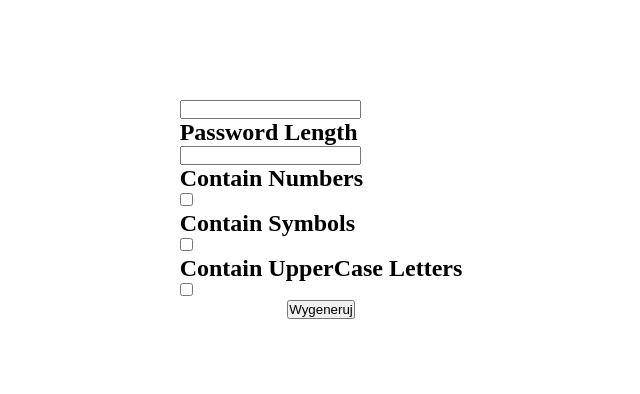
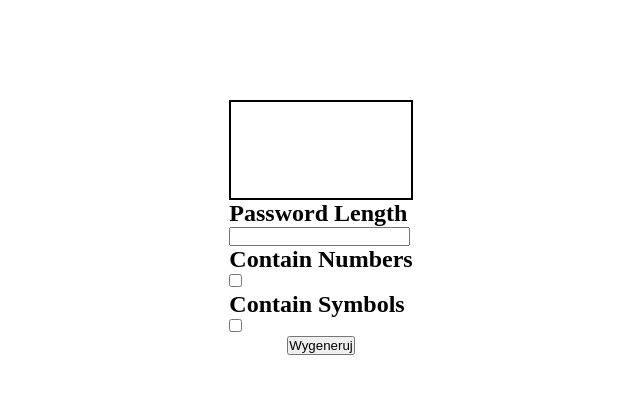
Before and after one commit to uhcats/Password-Generator-Javascript, a plain HTML site: page index.html in a window 1280 px wide. Both pictures are taken after a click on the button "Wygeneruj". Shown: the whole page, without its empty margins (319-959 px from the left). Drawn offline with Linux system fonts and the light colour scheme.

Commit message:
End script in script.js

```diff
--- a/index.html
+++ b/index.html
@@ -12,15 +12,13 @@
 <body>
   <div class='box'>
     <label>
-      <input type='text' id='text'>
+      <div id='text'></div>
       <h2>Password Length</h2>
       <input type='number' id='lengthNumber'>
       <h2>Contain Numbers</h2>
       <input type='checkbox' id='containNumber'>
       <h2>Contain Symbols</h2>
       <input type='checkbox' id='containSymbols'>
-      <h2>Contain UpperCase Letters</h2>
-      <input type='checkbox' id='ContainUpperCaseLetter'>
     </label>
     <button id='btn'>Wygeneruj</button>
   </div>
--- a/script.js
+++ b/script.js
@@ -1,33 +1,42 @@
 const lengthNumber = document.getElementById('lengthNumber');
 const containNumber = document.getElementById('containNumber');
 const containSymbols = document.getElementById('containSymbols');
+const text = document.getElementById('text');
+const btn = document.getElementById('btn');
 
-
-const textValue = text.value;
-let result = " ";
-const upperLetter = "QWERTYUIOPASDFGHJKLZXCVBNM";
+let result = "";
 const downLetter = "qwertyuiopasdfghjklzxcvbnm";
 const number = "0123456789";
 const symbols = '!@#$%^&*()_-=+';
 
-let passwordLength = lengthNumber.value;
+
 
 const SymbolsDownLetter = downLetter.concat(symbols);
 const NumberDownLetter = downLetter.concat(number);
 const SymbolsAndNumber = SymbolsDownLetter.concat(NumberDownLetter);
 
+btn.addEventListener('click', () => {
+  text.innerText = "";
+  result = "";
+  return checkChar()
+
+})
+
 
 function useTemplate(letter) {
-  for (let i = 0; i < passwordLength; i++) {
+  let passwordLength = lengthNumber.value;
+  for (let i = 0; i < passwordLength; i++)
     result += letter.charAt(Math.floor(Math.random() * letter.length));
-  }
-  console.log(result);
+  text.innerText = result;
 }
 
-if (containNumber.checked && containSymbols.checked === true) {
-  useTemplate(SymbolsAndNumber);
-} else if (containSymbols.checked) {
-  useTemplate(SymbolsDownLetter);
-} else if (containNumber.checked) {
-  useTemplate(NumberDownLetter);
+function checkChar() {
+  if (containNumber.checked && containSymbols.checked)
+    useTemplate(SymbolsAndNumber);
+  else if (containSymbols.checked)
+    useTemplate(SymbolsDownLetter);
+  else if (containNumber.checked)
+    useTemplate(NumberDownLetter);
+  else
+    useTemplate(downLetter);
 }
--- a/style.css
+++ b/style.css
@@ -11,3 +11,11 @@
   align-items: center;
   margin-top: 100px;
 }
+
+#text{
+  width: 100%;
+  height: 100px;
+  padding: 10px;
+  border: 2px solid black;
+  font-size: 30px;
+}
```
